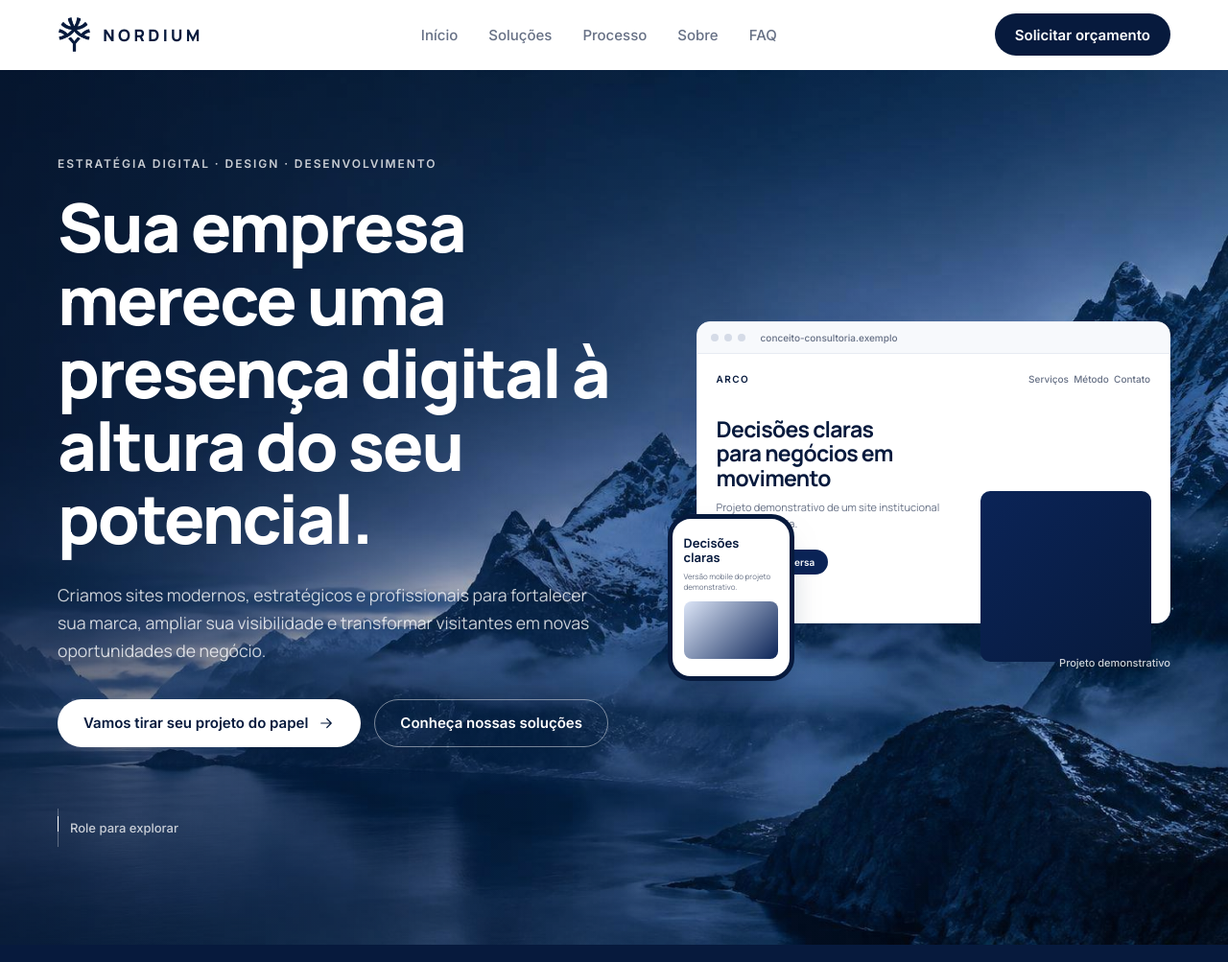
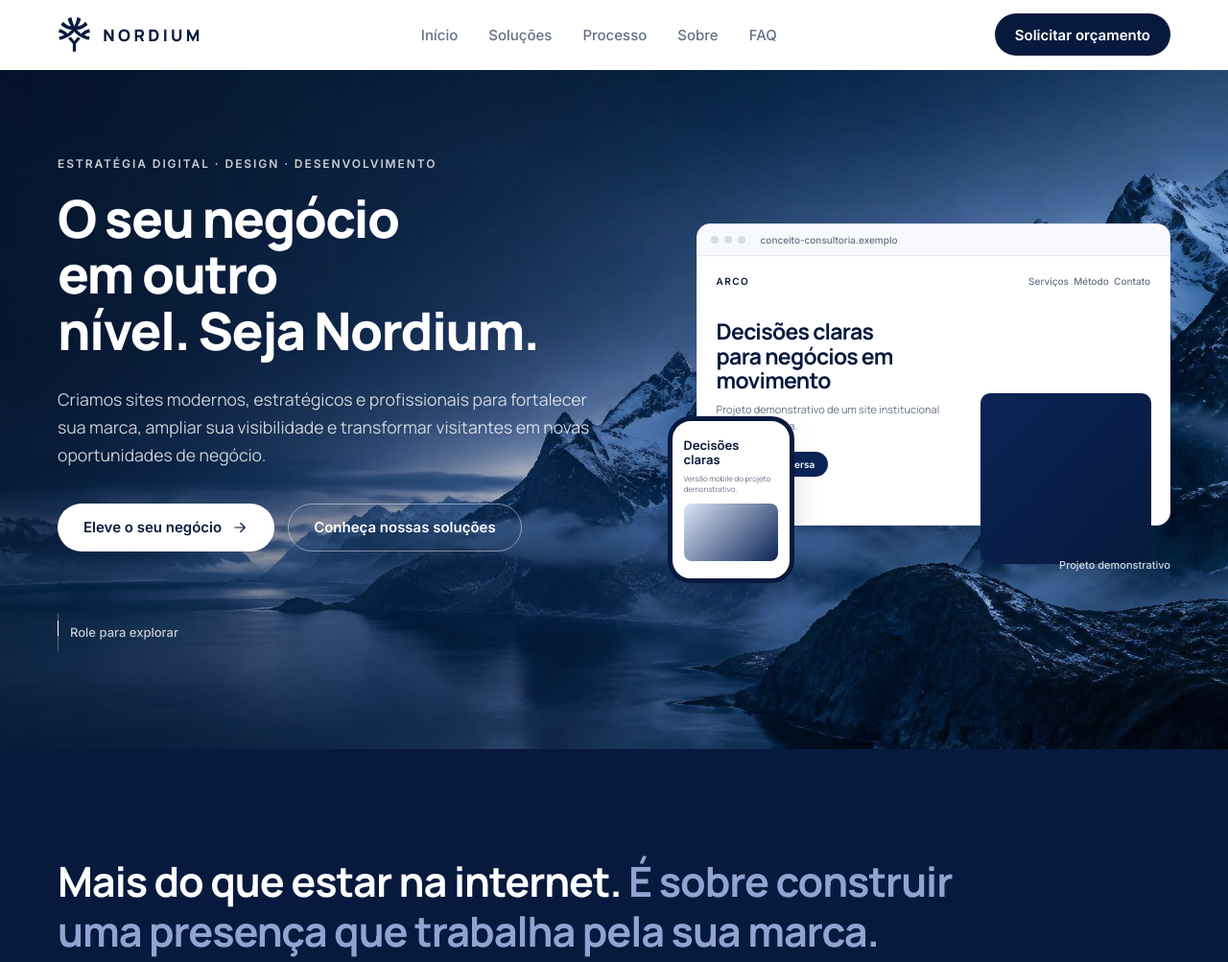
Before and after one commit to lucascampelo7/SITE-NORDIUM, a plain HTML site: page index.html in a window 1280 px wide. Shown: the top 1003 px of the page at 96% size. Drawn offline with Linux system fonts and the light colour scheme.

Commit message:
Add files via upload

```diff
--- a/index.html
+++ b/index.html
@@ -49,7 +49,7 @@ nav a{text-decoration:none;font:500 15px Inter;color:var(--mut);transition:color
 /* hero */
 .hero{padding-top:clamp(48px,7vw,96px);position:relative}
 .hg{display:grid;grid-template-columns:1.05fr .95fr;gap:56px;align-items:center}
-.hero h1{max-width:12.5em}
+.hero h1{max-width:14em;font-size:clamp(1.85rem,4.4vw,3.4rem);text-wrap:balance}
 .hero .sub{margin:28px 0 36px;max-width:34em;color:var(--mut);font-size:1.1rem}
 .acts{display:flex;gap:14px;flex-wrap:wrap}
 .sd{display:flex;align-items:center;gap:12px;margin-top:64px;font:500 13px Inter;color:var(--mut)}
@@ -203,9 +203,9 @@ dialog h3{font-size:1.5rem;letter-spacing:-.02em;margin:0 0 8px}
 <section class="hero" id="inicio"><div class="w hg">
 <div>
 <span class="eb rv">Estratégia digital · Design · Desenvolvimento</span>
-<h1 class="rv">Sua empresa merece uma <span class="hl">presença digital</span> à altura do seu <span class="hl">potencial.</span></h1>
+<h1 class="rv">O seu negócio em outro <span style="white-space:nowrap">nível. Seja Nordium.</span></h1>
 <p class="sub rv">Criamos sites modernos, estratégicos e profissionais para fortalecer sua marca, ampliar sua visibilidade e transformar visitantes em novas oportunidades de negócio.</p>
-<div class="acts rv"><a class="b bw" href="#contato">Vamos tirar seu projeto do papel <svg class="ic"><use href="#ar"/></svg></a><a class="b bs" href="#solucoes">Conheça nossas soluções</a></div>
+<div class="acts rv"><a class="b bw" href="#contato">Eleve o seu negócio <svg class="ic"><use href="#ar"/></svg></a><a class="b bs" href="#solucoes">Conheça nossas soluções</a></div>
 <div class="sd rv" aria-hidden="true"><i></i>Role para explorar</div>
 </div>
 <div class="stage rv" role="img" aria-label="Demonstração visual de um site em computador e celular">
```
